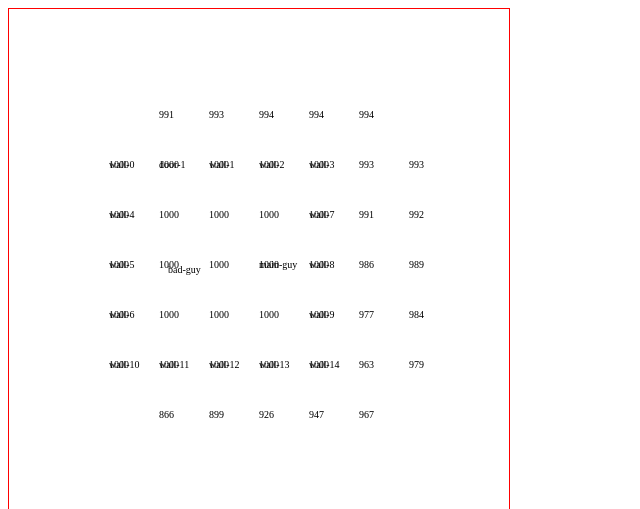
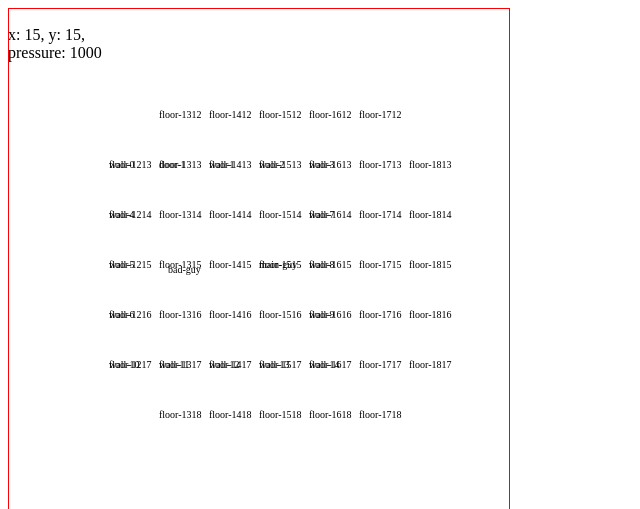
Before and after one commit to FishbaitHarry/2dg-ss56, a website with bundled scripts: page index.html in a window 1280 px wide. Shown: the top 509 px of the page, without its empty margins (0-640 px from the left). Built offline with nearby package versions, Linux system fonts and the light colour scheme; files whose address does not match are found by name.

Commit message:
add space

```diff
--- a/index.css
+++ b/index.css
@@ -26,6 +26,10 @@
 .visible {
   opacity: 1;
 }
+.space {
+  background-image: url('./icons/turf/space.dmi');
+  animation: 3s steps(3, jump-start) 0s infinite normal none running simple-animation;
+}
 .floor {
   background-image: url('./icons/turf/floors.dmi');
 }
@@ -52,3 +56,9 @@
 .door.closed {
   background-position: 0px;
 }
+
+@keyframes simple-animation {
+  from {background-position: 0px;}
+  50% {background-position: -50px;}
+  to {background-position: -100px;}
+}
--- a/index.html
+++ b/index.html
@@ -15,6 +15,8 @@
     <div id="canvas">
     </div>
   </div>
+  <div id="status">
+  </div>
 
   <script type="module" src="./src/main.js"></script>
 </body>
--- a/src/renderer.js
+++ b/src/renderer.js
@@ -1,6 +1,7 @@
 export function initializeRenderer(sector) {
   let entities = sector.getEntities();
   let canvas = document.querySelector('#canvas');
+  let statusEl = document.querySelector('#status');
   let cameraMan = entities.find(e=>e.player);
 
   canvas.addEventListener('click', setTarget);
@@ -14,6 +15,7 @@ export function initializeRenderer(sector) {
       updateVisibility(entities, cameraMan);
       renderAll(canvas, entities);
       centerCamera(canvas, cameraMan);
+      statusBarUpdate(statusEl, cameraMan, sector);
     }
   };
 }
@@ -46,13 +48,10 @@ function createOne(canvas, entity) {
 function updateOne(entity) {
   if (!entity.el) return;
 
-  let classes = ['visible', 'character', 'enemy', 'floor', 'wall', 'door', 'closed'];
+  let classes = ['visible', 'character', 'enemy', 'floor', 'wall', 'door', 'closed', 'space'];
   entity.el.className = 'entity ' + classes.filter(c => entity[c]).join(' ');
 
   if (!entity.visible) return;
-  if (entity.pressure != null) {
-    entity.el.innerText = entity.pressure;
-  }
   if (entity.x != null) {
     let top = entity.y * 50;
     let left = entity.x * 50;
@@ -76,3 +75,10 @@ function updateVisibility(entities, guy) {
     }
   });
 }
+
+function statusBarUpdate(statusEl, cameraMan, sector) {
+  statusEl.innerText = `
+    x: ${cameraMan.x}, y: ${cameraMan.y},
+    pressure: ${sector.getCell(cameraMan.x, cameraMan.y).pressure}
+  `;
+}
--- a/src/sector.js
+++ b/src/sector.js
@@ -110,6 +110,13 @@ function placeStartingEntities(entities) {
     });
   }
 
+  entities.push({
+    id: `spaace`,
+    space: true,
+    x: 10,
+    y: 15
+  });
+
   let guy = {
     id: 'main-guy',
     player: true,
```
